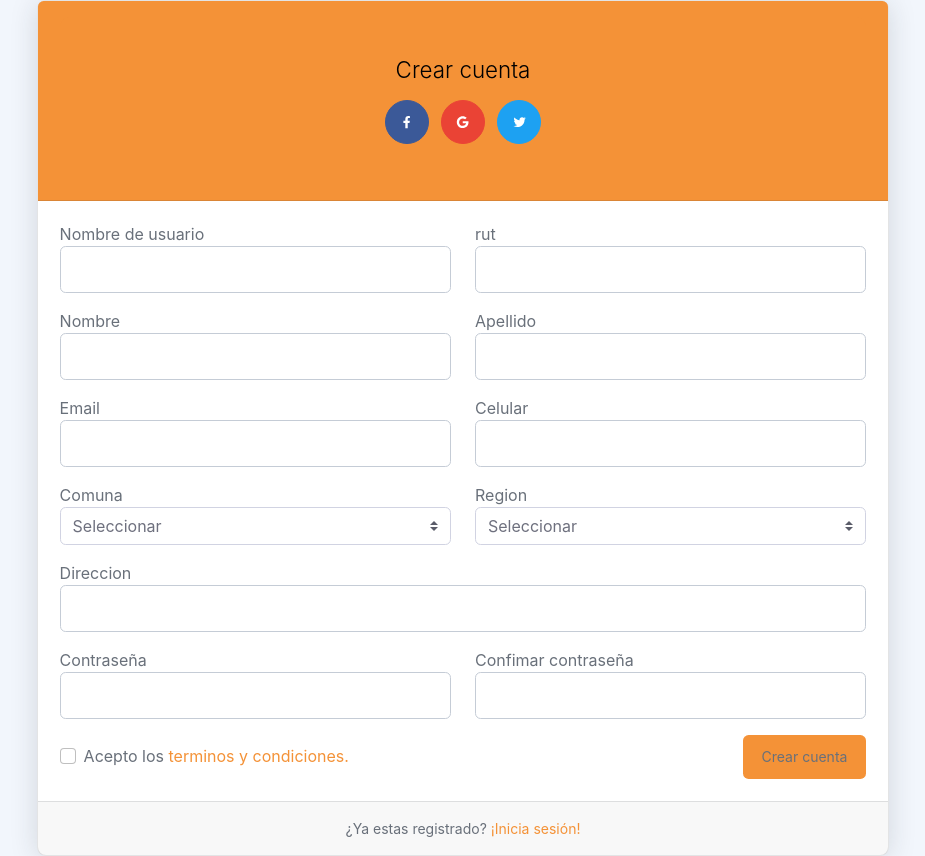
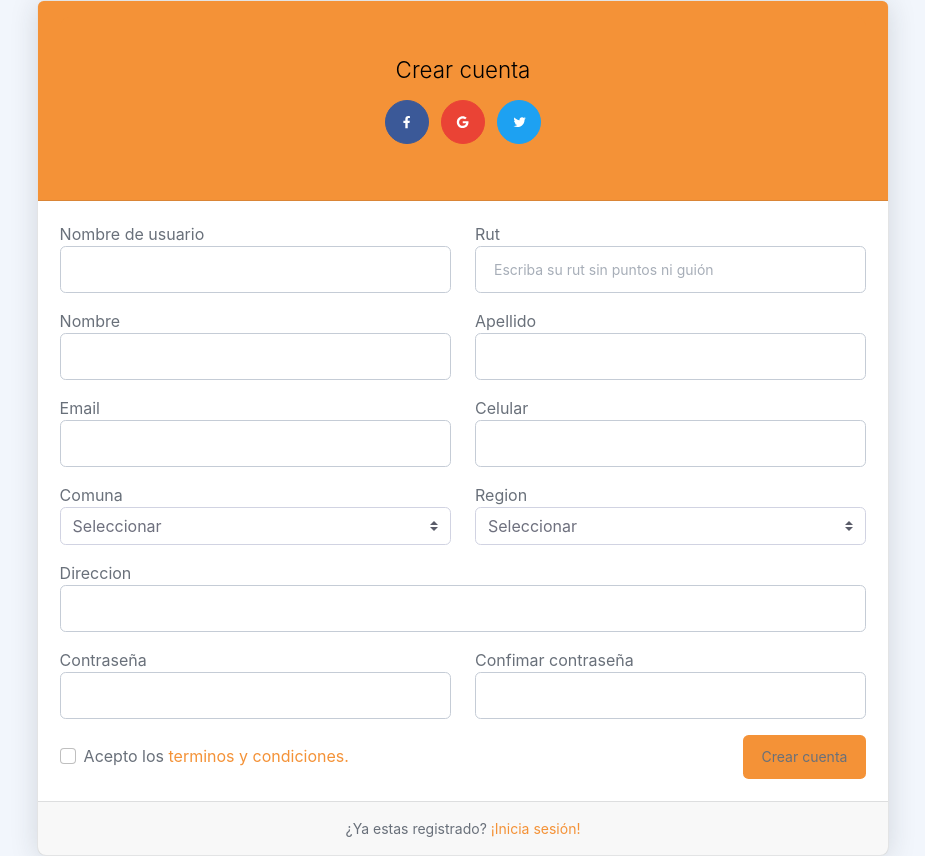
Before and after one commit to ByAcosta/Portafolio, a Django app: template TurismoReal/catalogo/templates/register.html in a window 1280 px wide. Shown: the part 96-952 px from the top of the page, without its empty margins (177-1102 px from the left). Run offline with Django 3.2, Linux system fonts and the light colour scheme; the template is opened without the code that fills it, so the values that code supplies are empty; some libraries are stand-ins or nearby versions; some web fonts are replaced.

Commit message:
Formateo de rut y listo para Merge

```diff
--- a/TurismoReal/catalogo/static/js/show.js
+++ b/TurismoReal/catalogo/static/js/show.js
@@ -9,3 +9,7 @@ eye.addEventListener("click", function(){
         eye.style.opacity = 0.2;
     }
 })
+
+function formateoRut(rut)
+    {rut.value=rut.value.replace(/[.-]/g, '')
+    .replace( /^(\d{1,2})(\d{3})(\d{3})(\w{1})$/, '$1.$2.$3-$4')}
--- a/TurismoReal/catalogo/templates/login.html
+++ b/TurismoReal/catalogo/templates/login.html
@@ -29,8 +29,8 @@
                             {% csrf_token %}
                             <!-- Form Group (email address)-->
                             <div class="mb-3">
-                                <label class="text-gray-600 small" for="rutExample">rut</label>
-                                <input class="form-control form-control-solid" type="text" placeholder="" name="rut" id="rut" aria-label="Email Address" aria-describedby="emailExample" />
+                                <label class="text-gray-600 small" for="rutExample">Rut</label>
+                                <input class="form-control form-control-solid" type="text" placeholder="Escriba su rut sin puntos ni guión" name="rut" id="rut" aria-label="Email Address" aria-describedby="emailExample" onkeyup="formateoRut(this)" />
                             </div>
                             <!-- Form Group (password)-->
                             <div class="mb-3">
--- a/TurismoReal/catalogo/templates/register.html
+++ b/TurismoReal/catalogo/templates/register.html
@@ -14,7 +14,7 @@
         <div class="card">
             <div class="card-header" style="background-color: #f49237;">
                 <div class="card-body p-5 text-center" style="background-color: #f49237;">
-                    <div class="h2 fw-light mb-3" style="color:black ;">Crear cuenta </div>
+                    <div class="h2 fw-light mb-3" style="color:black ;">Crear cuenta</div>
                     <!-- Social login links-->
                     <a class="btn btn-icon btn-facebook mx-1" href="#!"><i class="fab fa-facebook-f fa-fw fa-sm"></i></a>
                     <a class="btn btn-icon btn-google mx-1" href="#!"><i class="fab fa-google fa-fw fa-sm"></i></a>
@@ -30,8 +30,8 @@
                             <input class="form-control" id="username" name="username" type="text" placeholder="">
                         </div>
                         <div class="mb-3 col-md-6">
-                            <label for="rut">rut</label>
-                            <input class="form-control" id="rut" name="rut" type="text" placeholder="">
+                            <label for="rut">Rut</label>
+                            <input class="form-control" id="rut" name="rut" type="text" placeholder="Escriba su rut sin puntos ni guión" onkeyup="formateoRut(this)">
                         </div>
                     </div>
                     <div class="row">
```
